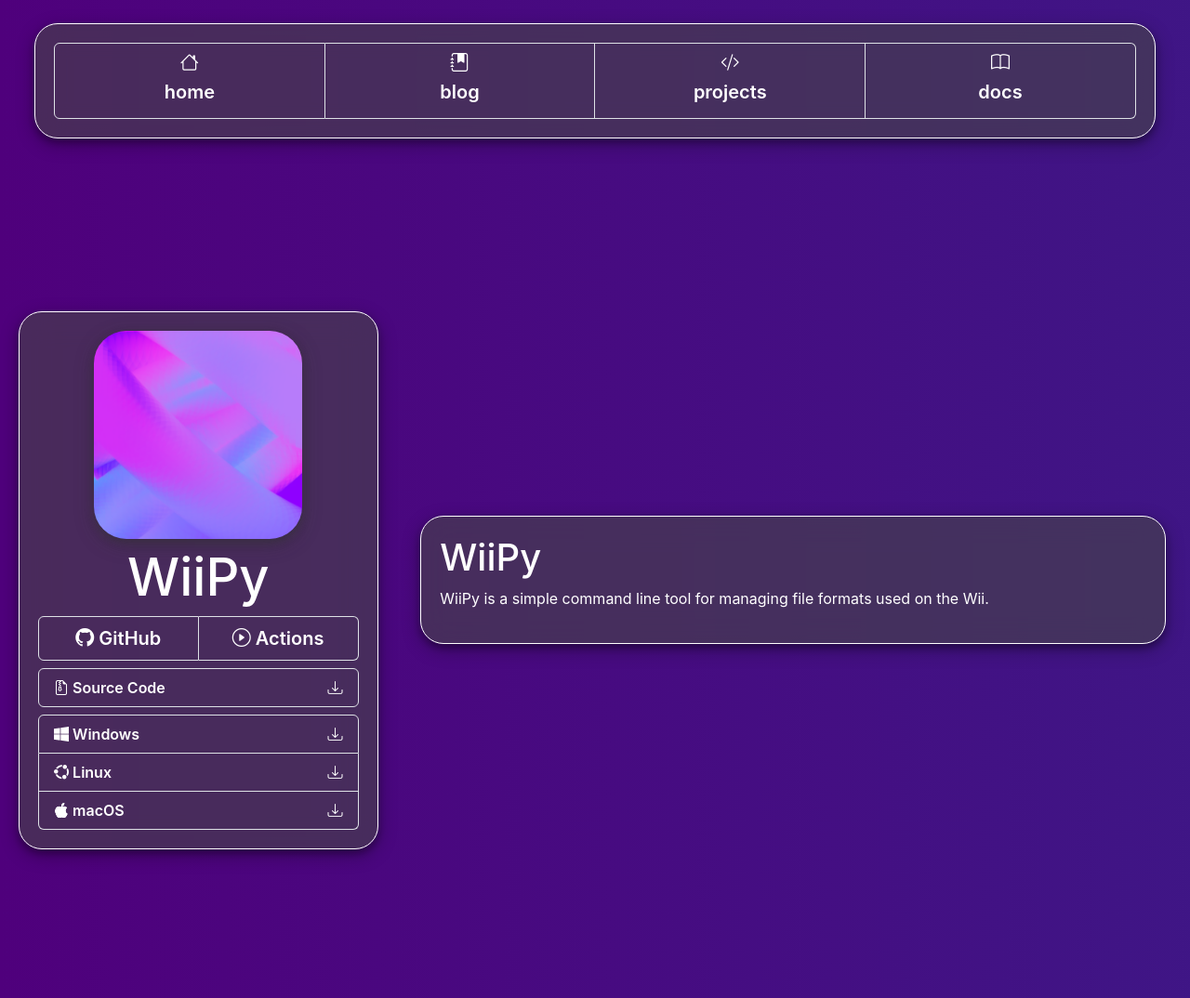
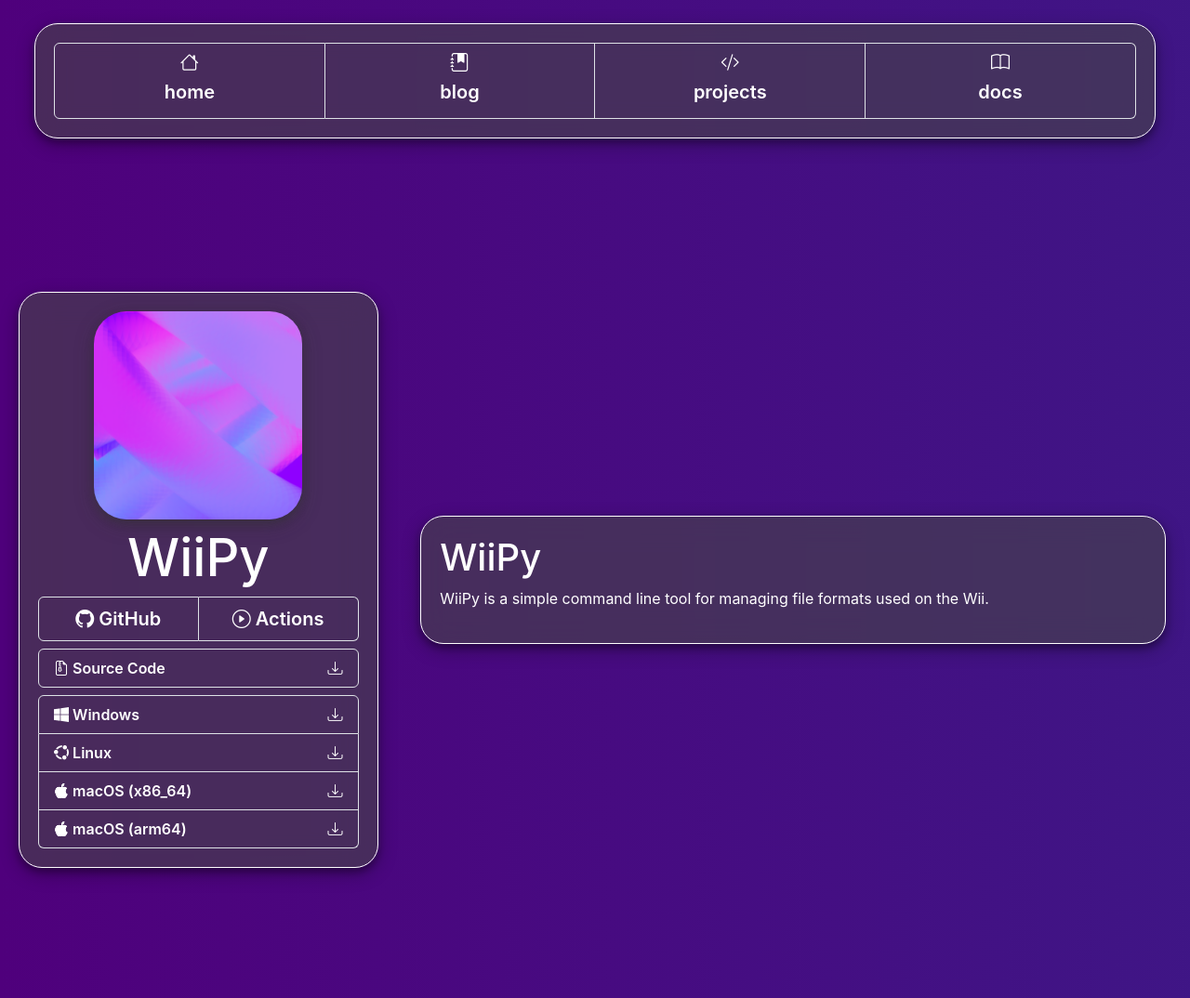
Before and after one commit to NinjaCheetah/ninjacheetah.github.io, a Jekyll site: the page built from _projects/wiipy.md, in a window 1280 px wide. Shown: the whole page at 93% size. Built offline with Jekyll 4.4.1, drawn with Linux system fonts in a browser that asks for light colours; some web fonts are replaced.

Commit message:
Update WiiPy page to show downloads for x86_64 and arm64 macOS builds

```diff
--- a/Gemfile
+++ b/Gemfile
@@ -18,4 +18,4 @@ gem "base64"
 gem "bigdecimal"
 gem "webrick", ">= 1.8.2"
 gem "google-protobuf", ">= 4.27.5"
-gem "rexml", ">= 3.3.6"
+gem "rexml", ">= 3.3.9"
--- a/_projects/wiipy.md
+++ b/_projects/wiipy.md
@@ -11,9 +11,12 @@ releases:
   - name: Linux
     platform: linux
     bin:  WiiPy-Linux-bin.tar.gz
-  - name: macOS
+  - name: macOS (x86_64)
     platform: macos
-    bin: WiiPy-macOS-bin.tar.gz
+    bin: WiiPy-macOS-x86_64-bin.tar.gz
+  - name: macOS (arm64)
+    platform: macos
+    bin: WiiPy-macOS-arm64-bin.tar.gz
 ---
 
 # WiiPy
```
Also changed, not shown: Gemfile.lock.
